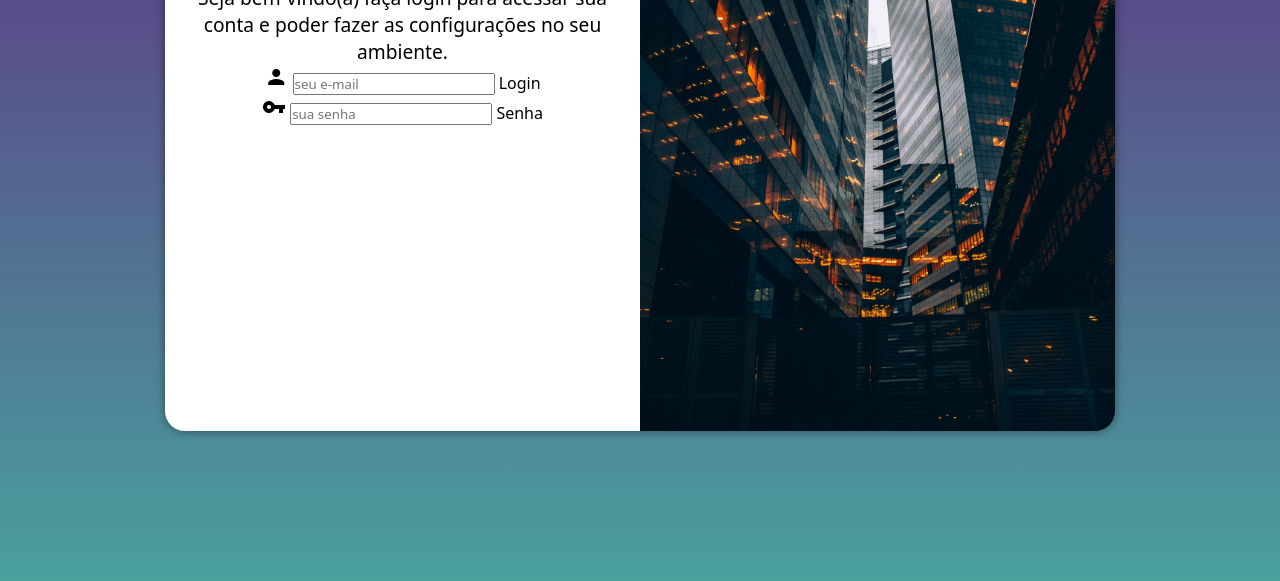
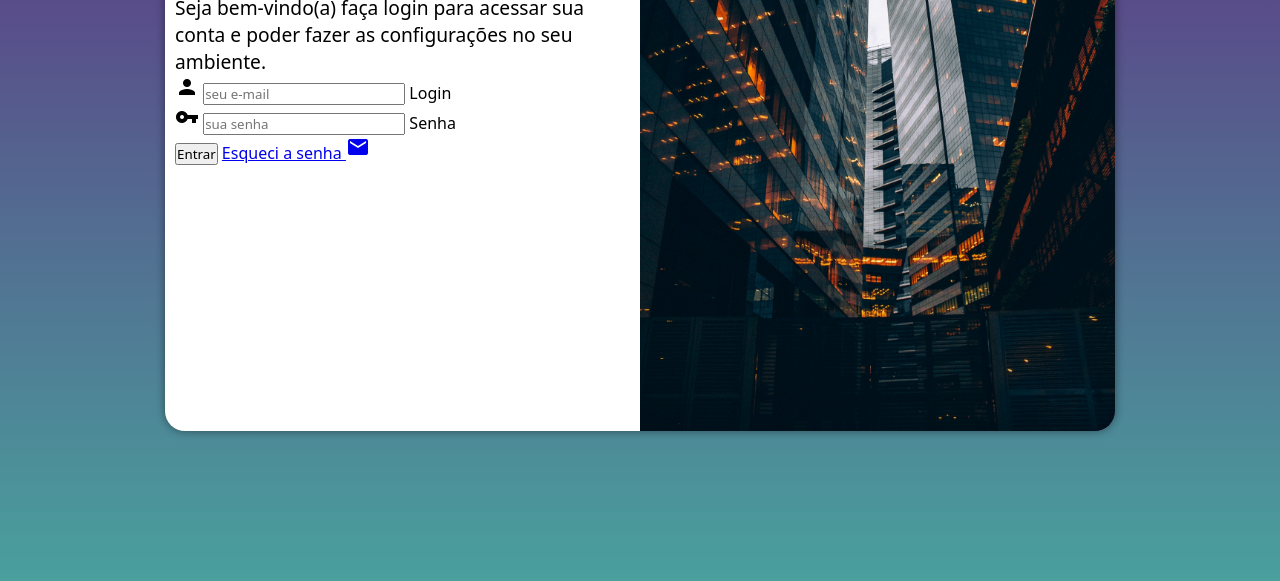
Before and after one commit to JuniorVcunha/projeto-login, a plain HTML site: page index.html in a window 1280 px wide. Shown: the part 219-800 px from the top of the page. Drawn offline with Linux system fonts and the light colour scheme.

Commit message:
adicionei o formulario

```diff
--- a/estilo/style.css
+++ b/estilo/style.css
@@ -57,7 +57,7 @@ section#login > div#formulario {
 
 }
 
-div#formulario{
+div#formulario > h1 {
     text-align: center;
     margin-bottom: 10px;
 }
--- a/estilos/media-querie.css
+++ b/estilos/media-querie.css
@@ -16,6 +16,7 @@ Grandes Telas: acima de 1200
 
     section#login {
         width: 80vw;
+
     }
 
     section#login > div#imagem {
@@ -57,4 +58,5 @@ Grandes Telas: acima de 1200
     div#formulario > p {
         font-size: 1.2em;
     }
+
 }
--- a/index.html
+++ b/index.html
@@ -17,17 +17,21 @@
             <div id="formulario">
                 <h1>Login</h1>
                 <p>Seja bem-vindo(a) faça login para acessar sua conta e poder fazer as configurações no seu ambiente.</p>
-                <form action="login.php" method="post">
+                <form action="login.php" method="post" autocomplete="on">
                     <div class="campo">
                         <i class="material-icons">person</i>
-                       <input type="email" name="login" id="ilogin" placeholder="seu e-mail">
-                        <label for="ilogin">Login</label>
+                       <input type="email" name="login" id="ilogin" placeholder="seu e-mail" autocomplete="email" required maxlength="30">
+                       <label for="ilogin">Login</label>
                     </div>
                     <div class="campo">
                         <i class="material-icons">vpn_key</i>
-                        <input type="password" name="senha" id="isenha" placeholder="sua senha">
-                         <label for="isenha">Senha</label>
+                        <input type="password" name="senha" id="isenha" placeholder="sua senha" autocomplete="current-password" required minlength="8" maxlength="20">
+                         <label for="isenha" >Senha</label>
                     </div>
+                    <input type="submit" value="Entrar">
+                    <a href="esqueci.html">
+                        Esqueci a senha <i class="material-icons">mail</i>
+                    </a>
                 </form>
             </div>
 
```
